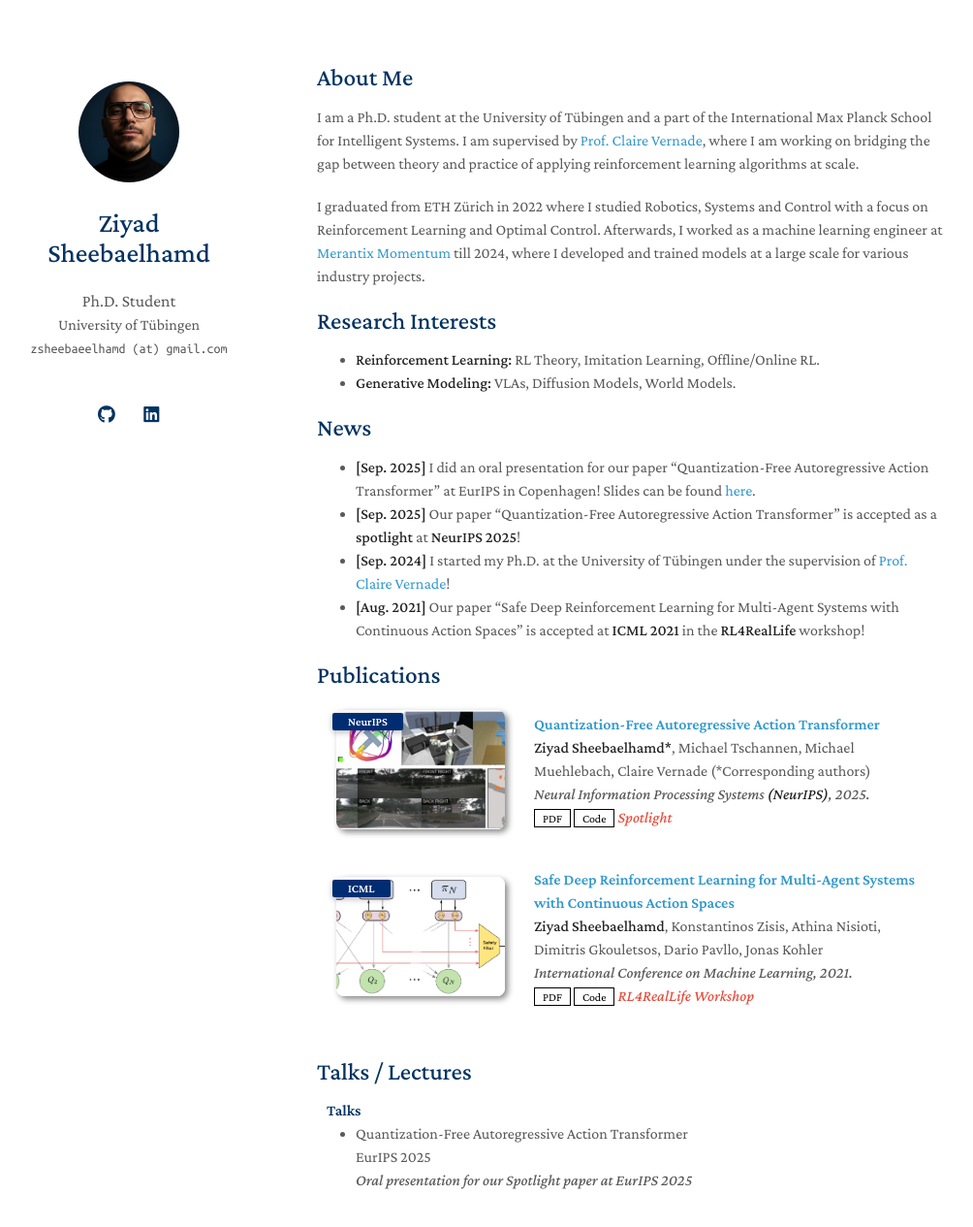
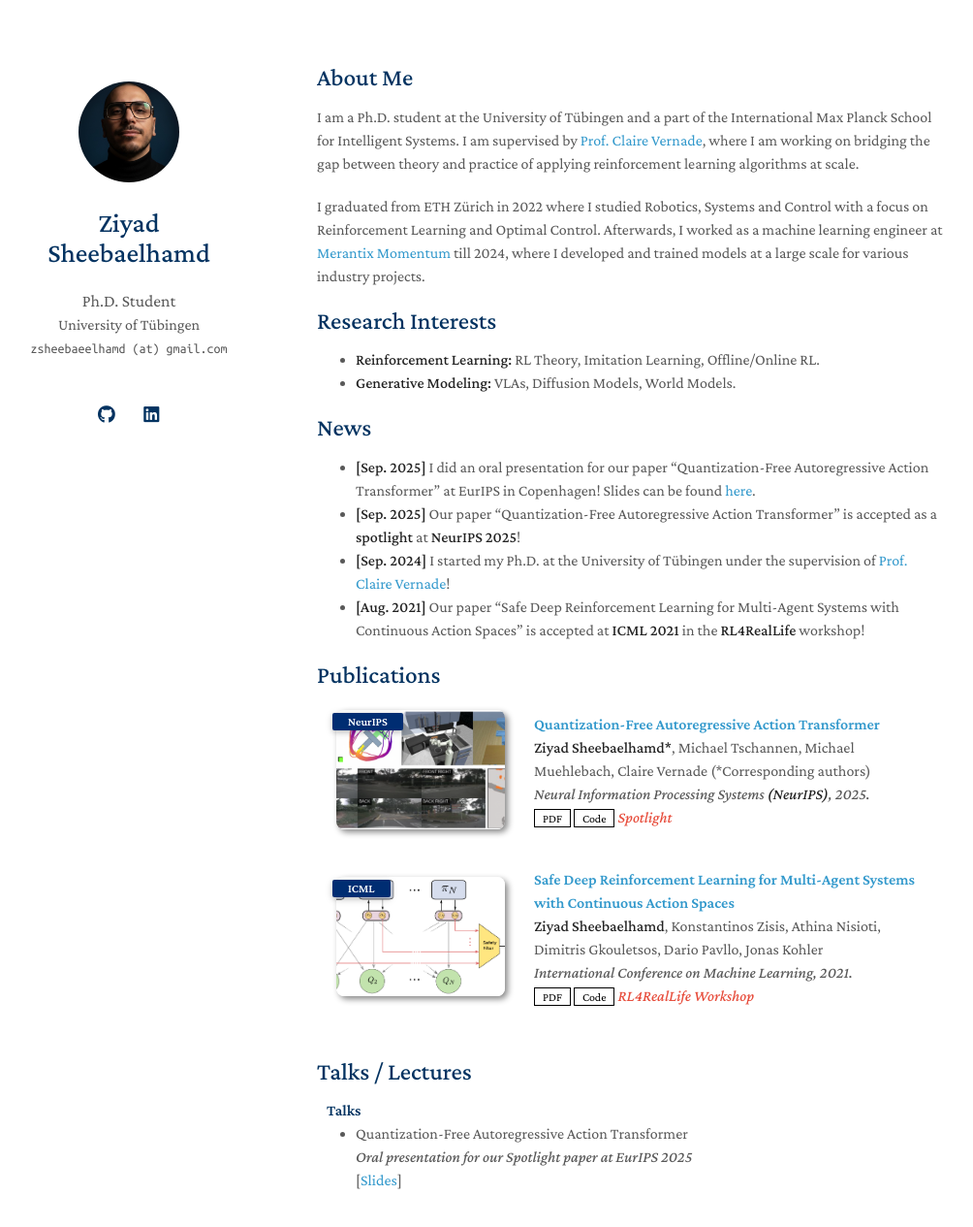
Before and after one commit to ziyadsheeba/ziyadsheeba.github.io, a Jekyll site: the page built from index.md, in a window 1280 px wide and 1323 px high. Shown: the top 1265 px of the window at 97% size, without its empty margins (143-1147 px from the left). Built offline with Jekyll 4.4.1, drawn with Linux system fonts in a browser that asks for light colours; a style sheet for code colours, icons or effects is not loaded; our own code applies the rules of GitHub Pages for plain Markdown files.

Commit message:
Update presentation details in services.md
Removed the year from the presentation details and added a link to the slides.

```diff
--- a/_includes/services.md
+++ b/_includes/services.md
@@ -8,8 +8,8 @@
       <autocolor>Quantization-Free Autoregressive Action Transformer</autocolor>
     </a>
     <br>
-    EurIPS 2025
+    <em>Oral presentation for our Spotlight paper at EurIPS 2025</em>
     <br>
-    <em>Oral presentation for our Spotlight paper at EurIPS 2025</em>
+    [<a href="https://drive.google.com/file/d/1MvX9DrnujF_mW3DCKVoJpaBr8soQ0Jb7/view?usp=drive_link">Slides</a>]
   </li>
 </ul>
```
